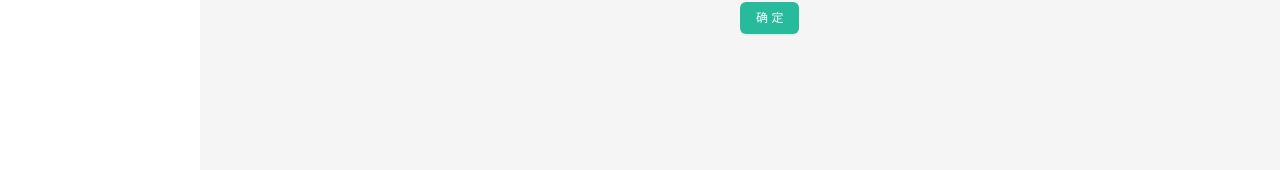
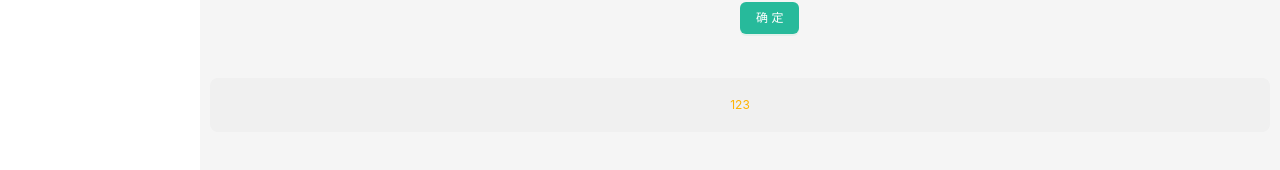
Before and after one commit to chuhx1024/React-admin, a React (Vite) app: page /user/add in a window 1280 px wide. Shown: the part 372-542 px from the top of the page. Built offline with nearby package versions, Linux system fonts and the light colour scheme.

Commit message:
Feat: 定义 scss 变量 并自动导入

```diff
--- /dev/null
+++ b/src/styles/variables.scss
@@ -0,0 +1,5 @@
+$colorPrimary: #27ba9b;
+$colorSuccess: #1dc779;
+$colorWarning: #ffb302;
+$colorInfo: #27ba9b;
+$colorError: #cf4444;
--- /dev/null
+++ b/src/views/userManager/createUser.module.scss
@@ -0,0 +1,8 @@
+.loginContainer {
+    background-color: #f0f0f0;
+    padding: 20px;
+    border-radius: 8px;
+    text-align: center;
+    height: 100%;
+    color: vars.$colorWarning;
+}
--- a/src/views/userManager/createUser.tsx
+++ b/src/views/userManager/createUser.tsx
@@ -3,6 +3,7 @@ import { Button, Form, Input, message } from 'antd'
 import { useNavigate } from 'react-router-dom'
 import { type IUserAddreq } from '@/api/types/user'
 import { addUser } from '@/api/user'
+import styles from './createUser.module.scss'
 
 const formItemLayout = {
     labelCol: {
@@ -145,6 +146,7 @@ const CreateUser: React.FC = () => {
                     </Button>
                 </Form.Item>
             </Form>
+            <div className={styles.loginContainer}>123</div>
         </>
     )
 }
--- a/vite.config.ts
+++ b/vite.config.ts
@@ -6,6 +6,13 @@ import path from 'path'
 export default defineConfig({
     plugins: [react()],
     base: './',
+    css: {
+        preprocessorOptions: {
+            scss: {
+                additionalData: `@use '@/styles/variables' as vars;`,
+            },
+        },
+    },
     resolve: {
         alias: {
             '@': path.resolve(__dirname, 'src'),
```
